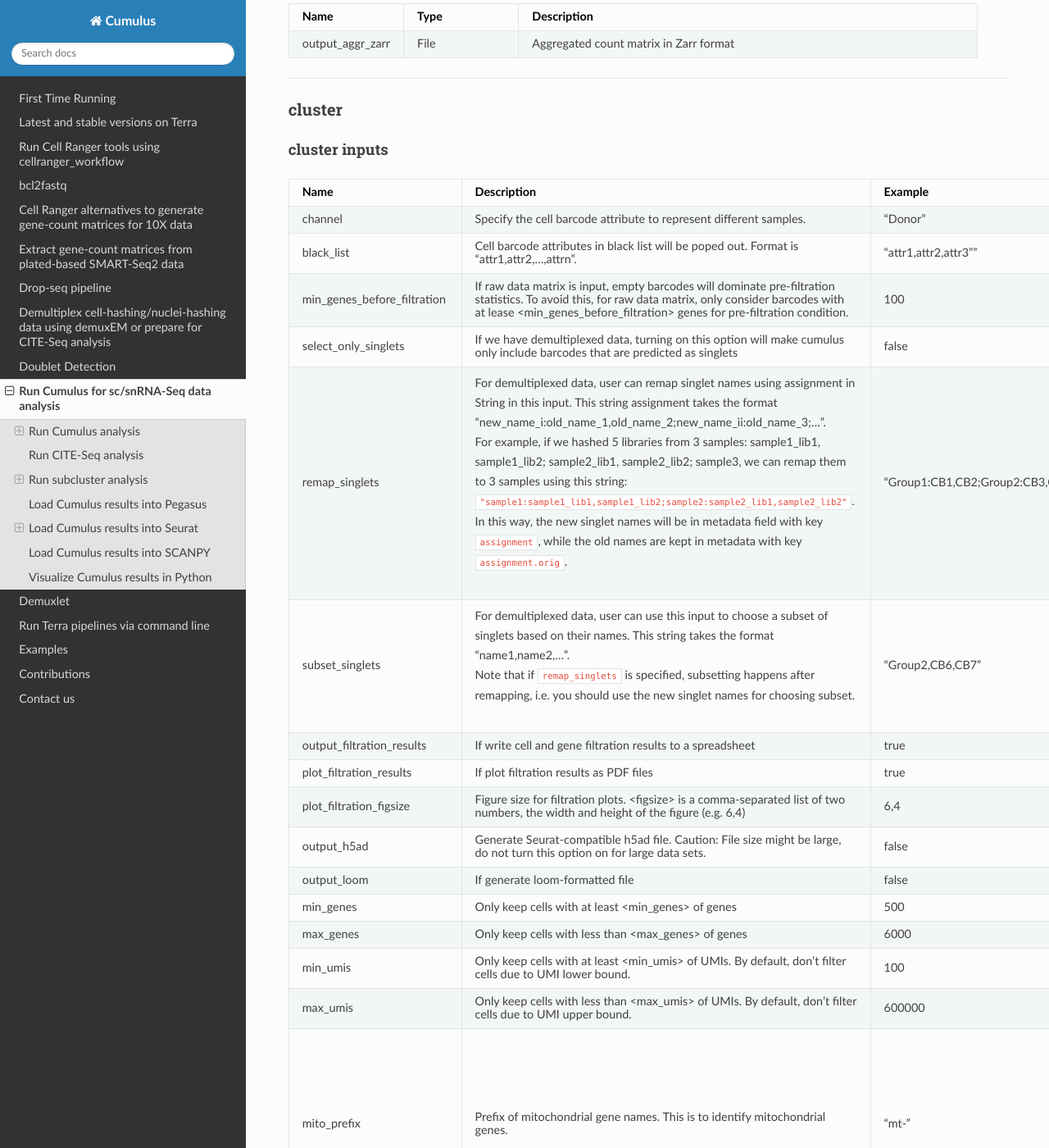
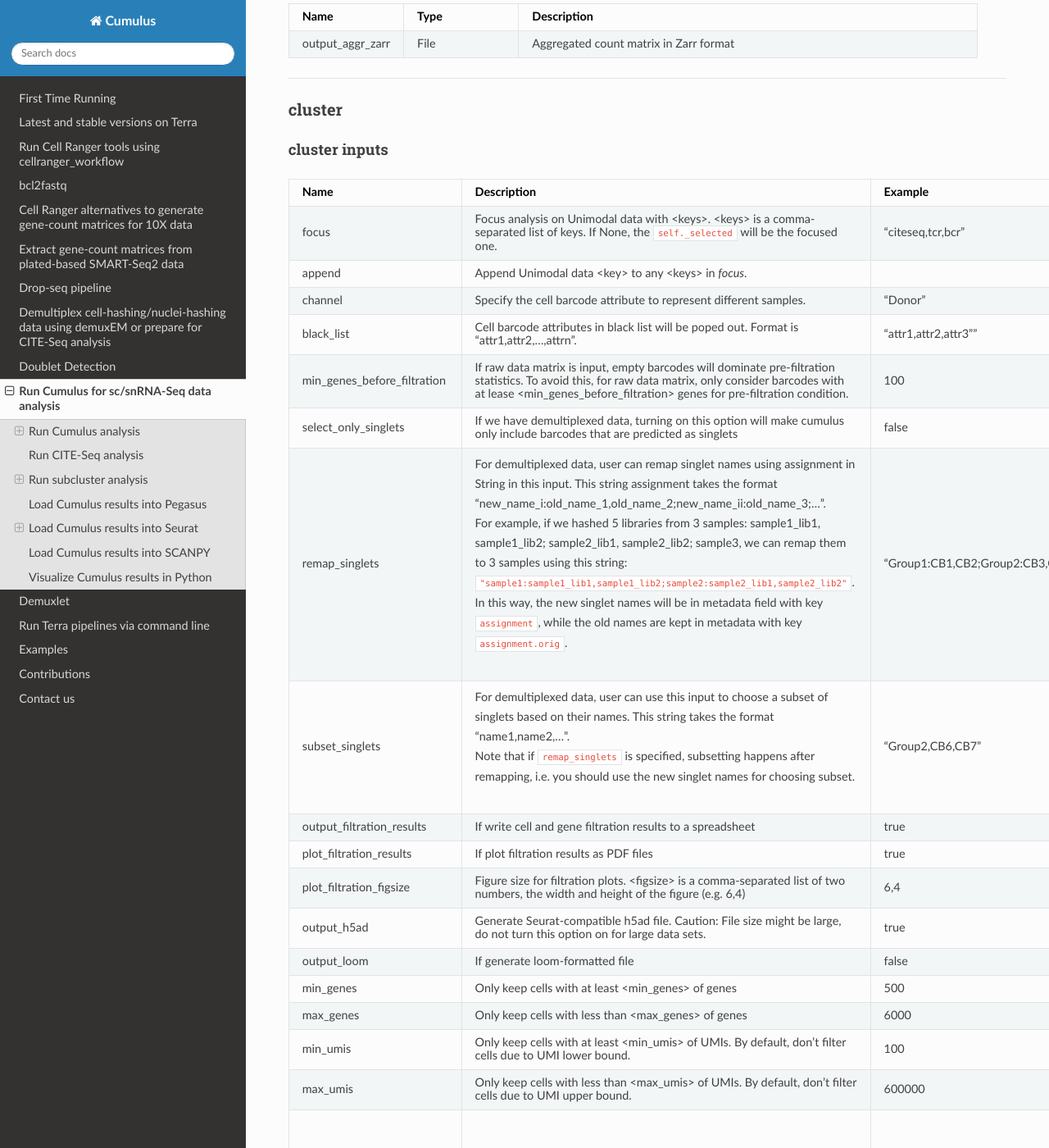
Before and after one commit to lilab-bcb/cumulus, a Sphinx documentation site: the page built from docs/cumulus.rst, in a window 1280 px wide and 1400 px high, scrolled down 6421 px. Shown: the whole window at 82% size. Built offline with Sphinx 7.4.7 and the Read the Docs theme 2.0.0, drawn with Linux system fonts in a browser that asks for light colours.

Commit message:
update docs

```diff
--- a/docs/cumulus.rst
+++ b/docs/cumulus.rst
@@ -262,6 +262,14 @@ cluster inputs
       - Description
       - Example
       - Default
+    * - focus
+      - Focus analysis on Unimodal data with <keys>. <keys> is a comma-separated list of keys. If None, the ``self._selected`` will be the focused one.
+      - "citeseq,tcr,bcr"
+      -
+    * - append
+      - Append Unimodal data <key> to any <keys> in *focus*.
+      -
+      -
     * - channel
       - Specify the cell barcode attribute to represent different samples.
       - "Donor"
@@ -303,8 +311,8 @@ cluster inputs
       -
     * - output_h5ad
       - Generate Seurat-compatible h5ad file. Caution: File size might be large, do not turn this option on for large data sets.
-      - false
-      - false
+      - true
+      - true
     * - output_loom
       - If generate loom-formatted file
       - false
```
